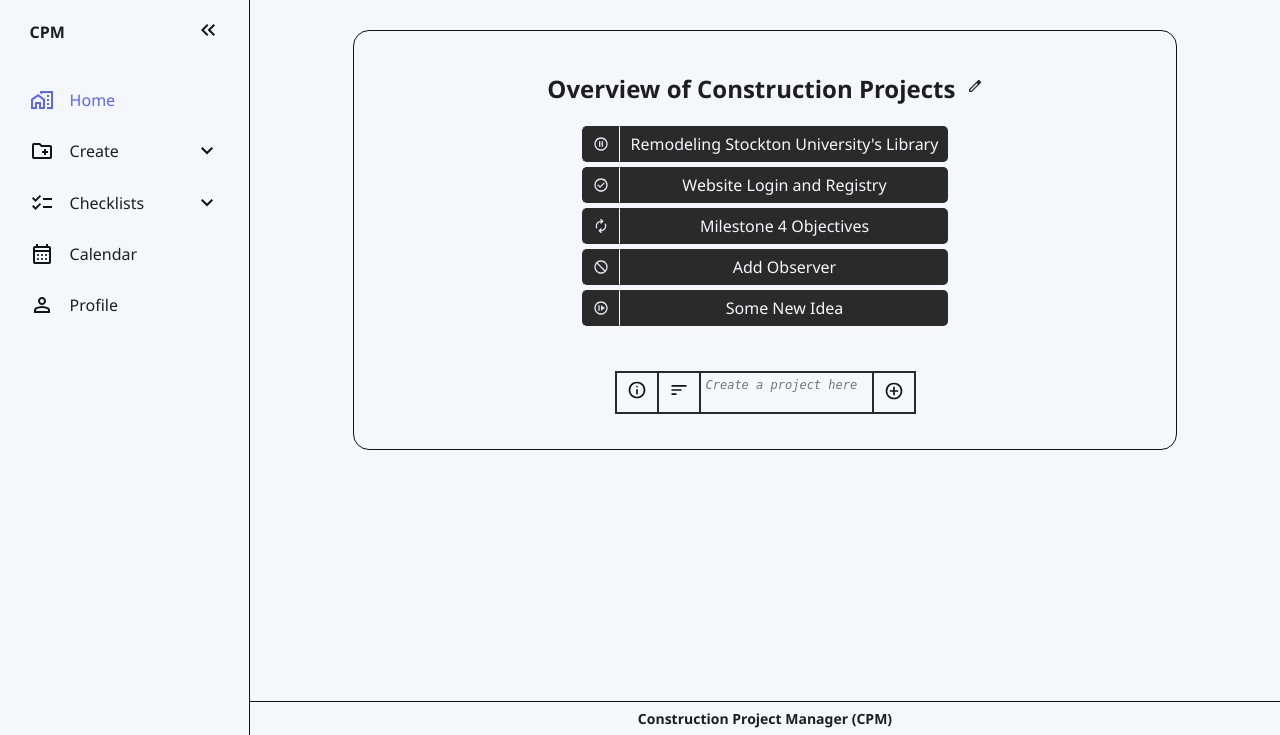
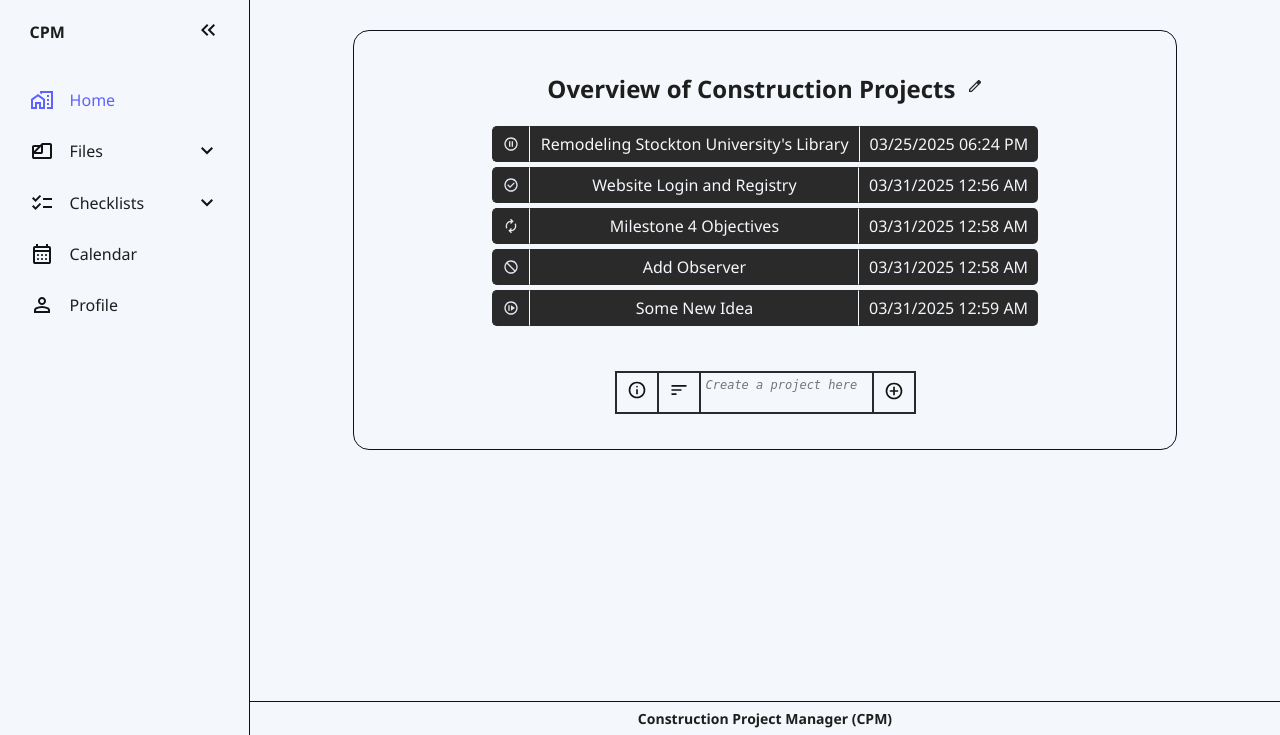
Before and after one commit to EchoingTime/construction-project-manager, a Flask app: page / in a window 1280 px wide. Shown: the part 65-800 px from the top of the page. Run offline with Flask 3, Linux system fonts and the light colour scheme; a user stored in the database is signed in.

Commit message:
Added dates to home.html project page

```diff
--- a/website/static/index.js
+++ b/website/static/index.js
@@ -80,7 +80,7 @@ document.addEventListener("DOMContentLoaded", function () {
 
 function toggleEdit() {
   const deleteSvg = document.querySelectorAll("#delete-svg");
-  const borderToSmooth = document.querySelectorAll("#project-link");
+  const borderToSmooth = document.querySelectorAll(".date");
   const editIcon = document.querySelector("#edit-project");
 
   if (editIcon.innerHTML.includes("M200-200h57l391")) {
@@ -94,8 +94,8 @@ function toggleEdit() {
   deleteSvg.forEach((svg) => {
     svg.classList.toggle("hidden-svg");
   });
-  borderToSmooth.forEach((a) => {
-    a.classList.toggle("smooth-borders");
+  borderToSmooth.forEach((el) => {
+    el.classList.toggle("smooth-borders");
   });
 }
 
--- a/website/static/style.css
+++ b/website/static/style.css
@@ -404,22 +404,28 @@ main {
 }
 #project-section #project-status,
 #project-section a,
+#project-section li .date,
 #project-section .close {
   display: flex;
   margin-bottom: 5px;
   padding: 5px 10px;
   align-items: center;
+  text-align: center;
   justify-content: center;
 }
 #project-section li a {
   background-color: var(--accent-clr);
   color: var(--base-clr);
   border: 1px solid var(--accent-clr);
-  border-right: none;
-  border-radius: 0 5px 5px 0;
+  border-right-color: var(--base-clr);
 
   flex: 1;
   margin-right: 0;
+}
+#project-section li .date {
+  background-color: var(--accent-clr);
+  color: var(--base-clr);
+  border-radius: 0 5px 5px 0;
 }
 #project-section #project-status {
   display: flex;
@@ -505,7 +511,7 @@ main {
   display: none;
 }
 #project-section .smooth-borders {
-  border-radius: 0%;
+  border-radius: 0% !important;
 }
 
 /*----------- Project Creation Box -----------*/
@@ -1140,6 +1146,12 @@ a:hover {
     text-wrap: wrap;
     text-align: center;
   }
+  #project-section a {
+    border-radius: 5px;
+  }
+  #project-section .mobile-remove {
+    display: none !important;
+  }
 }
 
 /* CSS for the file upload section */
--- a/website/templates/home.html
+++ b/website/templates/home.html
@@ -138,15 +138,15 @@ belonging to the current logged-in user, allowing users to view, add, and delete
           <button onclick="toggleSubMenu(this)" class="dropdown-btn">
             <svg
               xmlns="http://www.w3.org/2000/svg"
+              height="24px"
               viewBox="0 -960 960 960"
               width="24px"
-              height="24px"
             >
               <path
-                d="M560-320h80v-80h80v-80h-80v-80h-80v80h-80v80h80v80ZM160-160q-33 0-56.5-23.5T80-240v-480q0-33 23.5-56.5T160-800h240l80 80h320q33 0 56.5 23.5T880-640v400q0 33-23.5 56.5T800-160H160Zm0-80h640v-400H447l-80-80H160v480Zm0 0v-480 480Z"
+                d="M160-160q-33 0-56.5-23.5T80-240v-400q0-33 23.5-56.5T160-720h240l80-80h320q33 0 56.5 23.5T880-720v480q0 33-23.5 56.5T800-160H160Zm73-280h207v-207L233-440Zm-73-40 160-160H160v160Zm0 120v120h640v-480H520v280q0 33-23.5 56.5T440-360H160Zm280-160Z"
               />
             </svg>
-            <span>Create</span>
+            <span>Files</span>
             <svg
               class="arrow-down-svg"
               xmlns="http://www.w3.org/2000/svg"
@@ -159,9 +159,8 @@ belonging to the current logged-in user, allowing users to view, add, and delete
           </button>
           <ul class="sub-menu">
             <div>
-              <li><a href="#">Folder</a></li>
-              <li><a href="#">Document</a></li>
-              <li><a href="#">Project</a></li>
+              <li><a href="#">View</a></li>
+              <li><a href="#">Upload</a></li>
             </div>
           </ul>
         </li>
@@ -301,7 +300,7 @@ belonging to the current logged-in user, allowing users to view, add, and delete
         <ul>
           {% for project in user.projects %}
           <li>
-            <p id="project-status">
+            <p id="project-status" class="mobile-remove">
               {% if project.progress == "Not Yet Started" %}
               <svg
                 xmlns="http://www.w3.org/2000/svg"
@@ -370,6 +369,9 @@ belonging to the current logged-in user, allowing users to view, add, and delete
             >
               {{project.project_name}}</a
             >
+            <p class="date mobile-remove">
+              {{project.date.strftime('%m/%d/%Y %I:%M %p')}}
+            </p>
             <button
               type="button"
               class="close hidden-svg"
@@ -397,6 +399,7 @@ belonging to the current logged-in user, allowing users to view, add, and delete
         <form method="POST" id="project-form">
           <div id="project-column-info">
             <svg
+              onclick="project-display-info()"
               xmlns="http://www.w3.org/2000/svg"
               height="24px"
               viewBox="0 -960 960 960"
```
Also changed, not shown: website/static/images/files_24dp_E8EAED_FILL0_wght400_GRAD0_opsz24.svg (added), website/templates/calendar.html (added).
